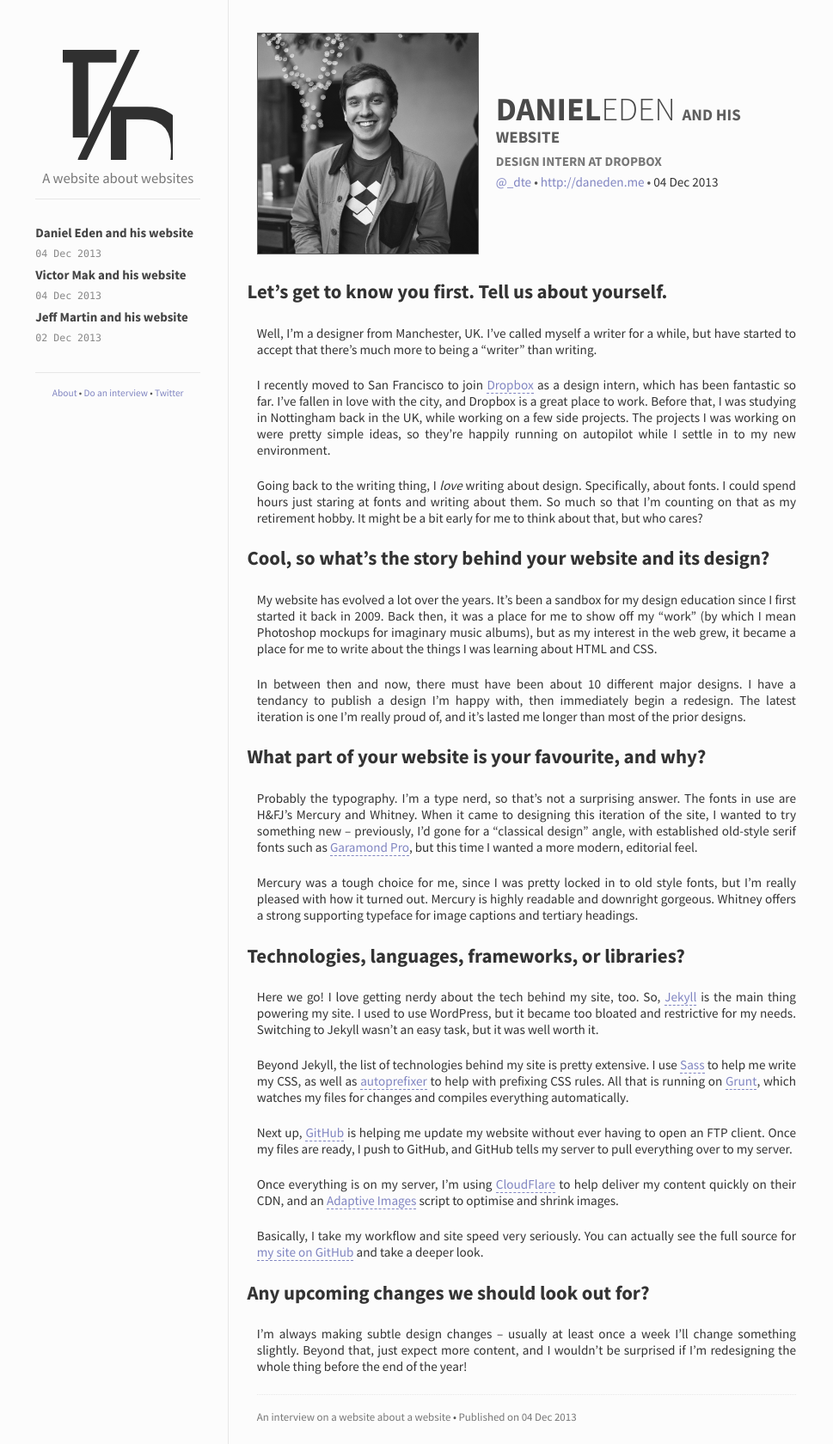
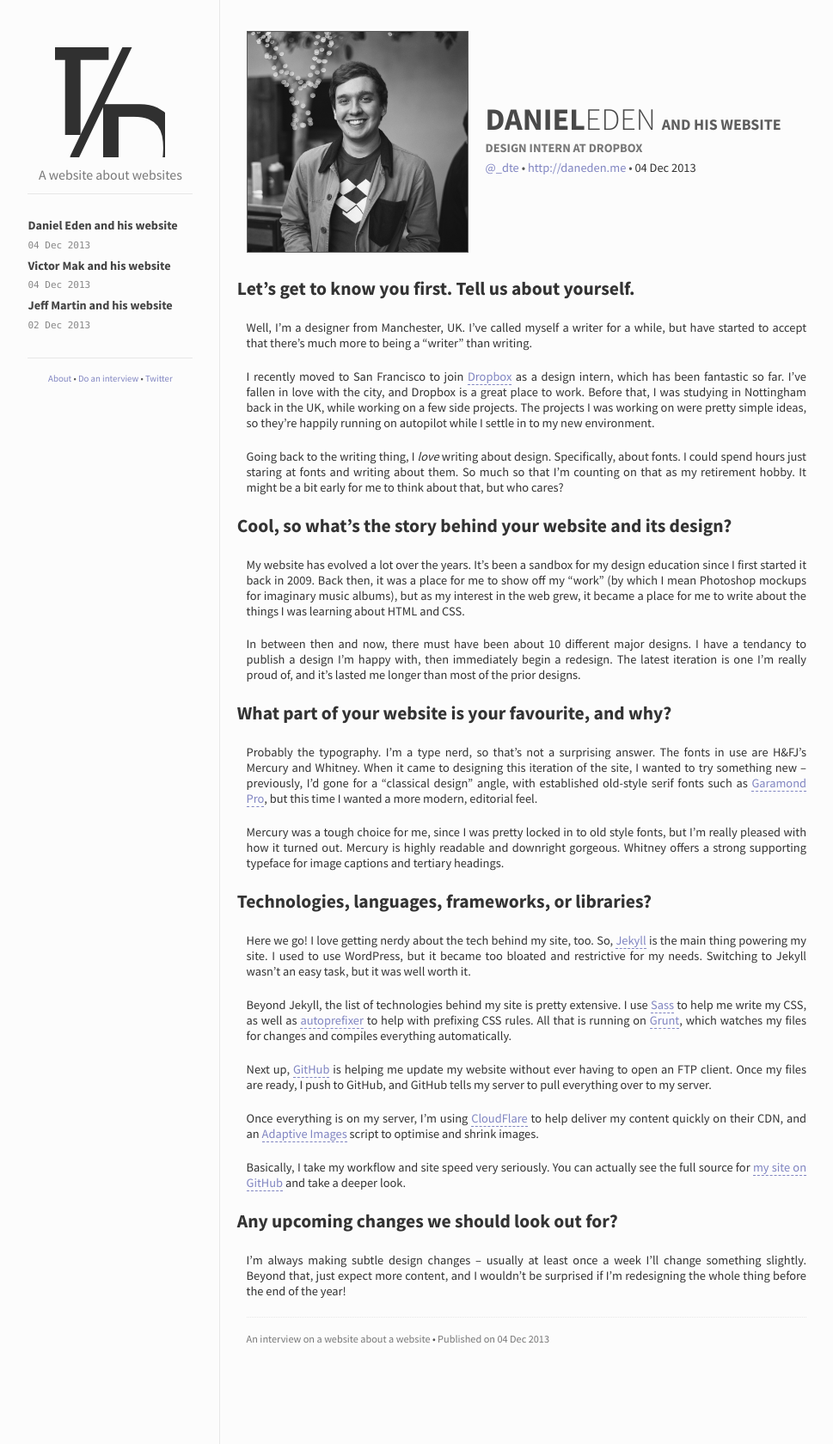
Before and after one commit to the-development/thedevelopment, a Jekyll site: the page built from index.html, in a window 1280 px wide. Shown: the whole page at 86% size, without its empty margins (126-1095 px from the left). Built offline with Jekyll 4.4.1, drawn with Linux system fonts in a browser that asks for light colours; Markdown is read by kramdown in place of the engine named in the settings.

Commit message:
Adjust font size

```diff
--- a/css/main.css
+++ b/css/main.css
@@ -20,7 +20,7 @@ body {
   background-color: #fcfcfc;
   font-family: 'Source Sans Pro', Arial, sans-serif;
   font-weight: 400;
-  font-size: 0.95em;
+  font-size: 0.9em;
   overflow: hidden;
 }
 
```
